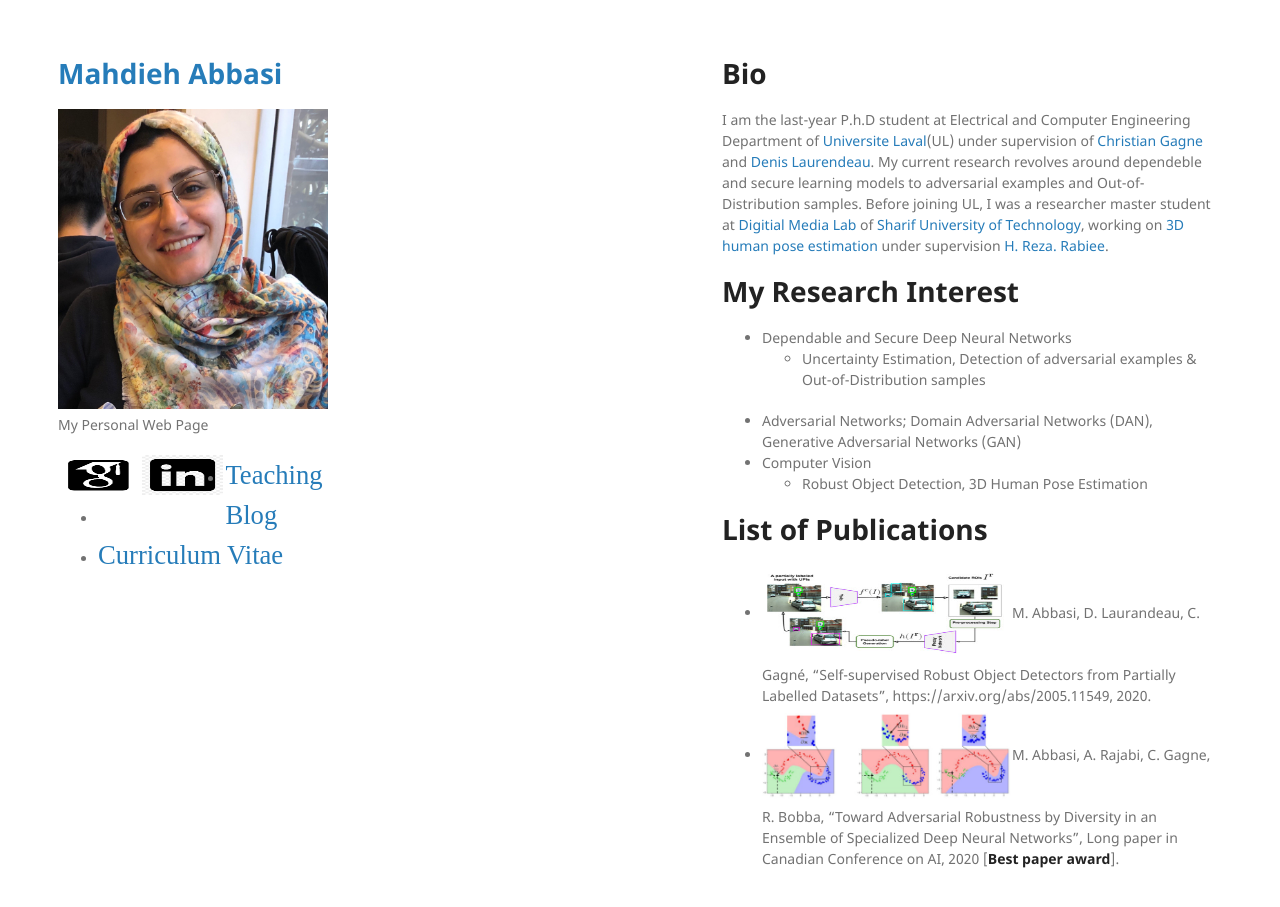
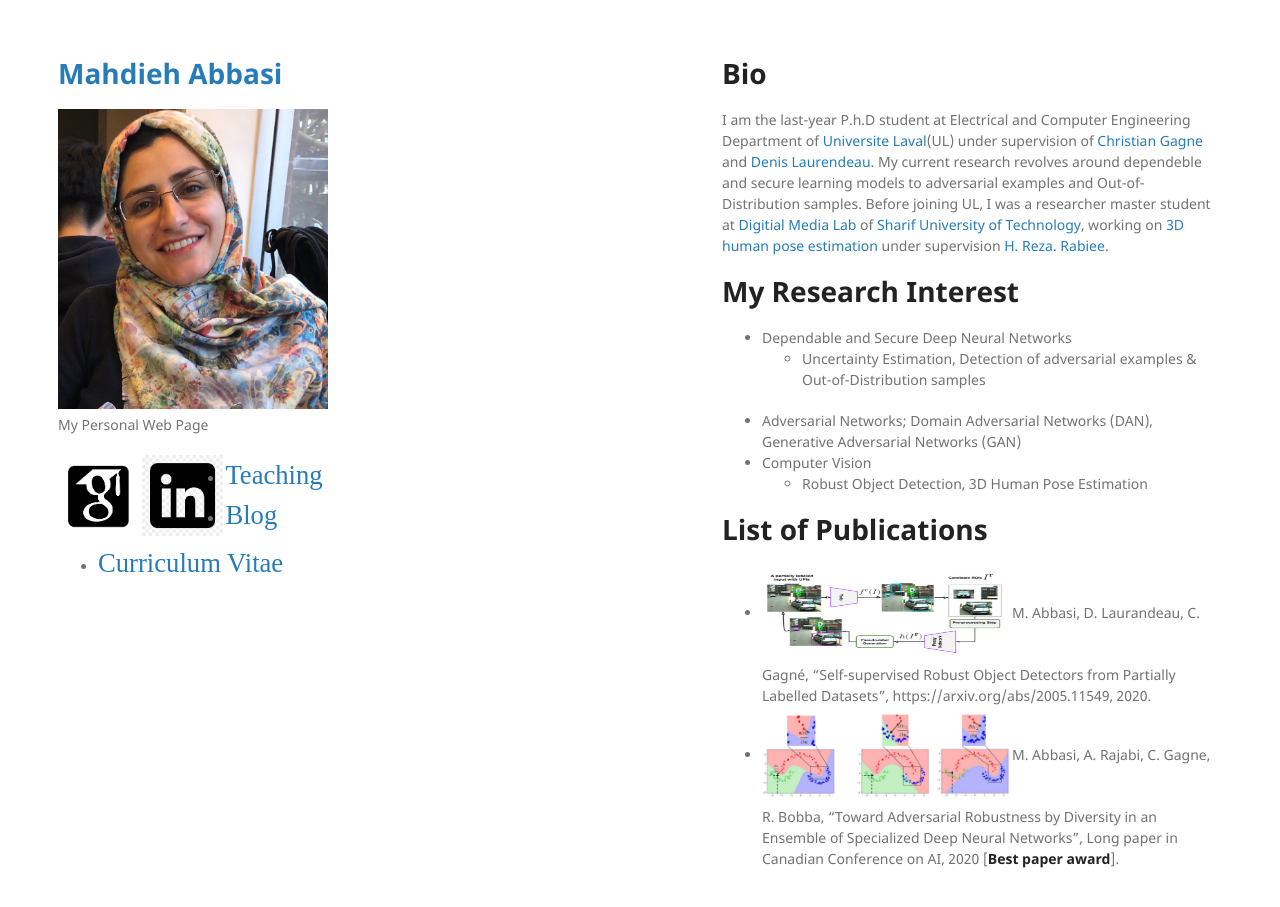
Before and after one commit to mahdaneh/mahdaneh.github.io, a Jekyll site: the page built from index.md, in a window 1280 px wide and 939 px high. Shown: the top 907 px of the window. Built offline with Jekyll 4.4.1, drawn with Linux system fonts in a browser that asks for light colours; our own code applies the rules of GitHub Pages for plain Markdown files.

Commit message:
Update default.html

```diff
--- a/_layouts/default.html
+++ b/_layouts/default.html
@@ -29,8 +29,8 @@
 
         {% if site.github.is_user_page %}
 
-        <a href="https://scholar.google.ca/citations?user=IIJuvsYAAAAJ&hl=en"><img src="/images/GS.png"  style="float: left; width: 30%; margin-right: 1%; margin-bottom: 0.5em;" width="40" height="40"></img></a>
-        <a href="https://scholar.google.ca/citations?user=IIJuvsYAAAAJ&hl=en"><img src="/images/LK.png"  style="float: left; width: 30%; margin-right: 1%; margin-bottom: 0.5em;" width="40" height="40"></img></a>
+        <a href="https://scholar.google.ca/citations?user=IIJuvsYAAAAJ&hl=en"><img src="/images/GS.png"  style="float: left; width: 30%; margin-right: 1%; margin-bottom: 0.5em;"></img></a>
+        <a href="https://scholar.google.ca/citations?user=IIJuvsYAAAAJ&hl=en"><img src="/images/LK.png"  style="float: left; width: 30%; margin-right: 1%; margin-bottom: 0.5em;"></img></a>
 
         {% endif %}
           {%if true%}
```
